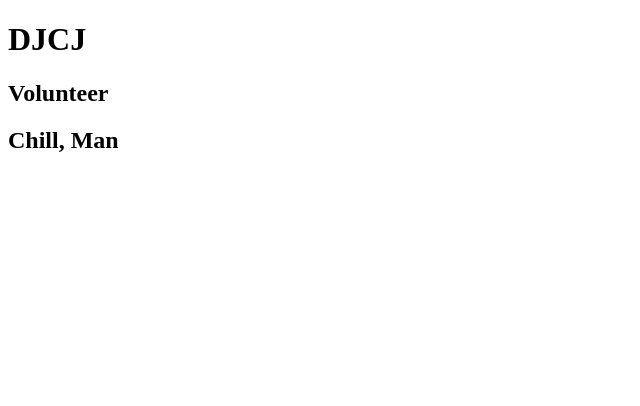
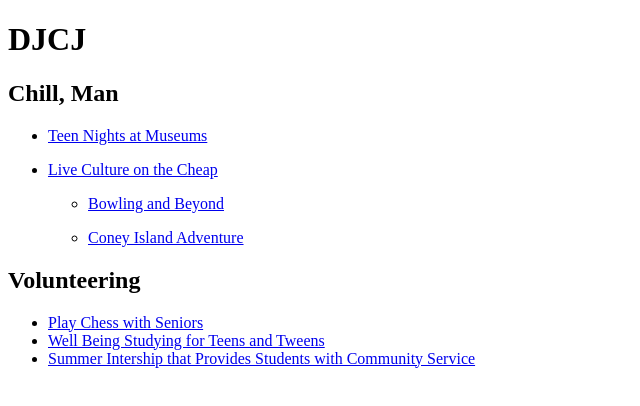
Before and after one commit to Joelis/hackathonproject, a plain HTML site: page index.html in a window 1280 px wide. Shown: the whole page, without its empty margins (0-640 px from the left). Drawn offline with Linux system fonts and the light colour scheme.

Commit message:
Added links

```diff
--- a/index.html
+++ b/index.html
@@ -5,14 +5,16 @@
     </head>
     <body>
         <h1> DJCJ </h1>
-        <h2>Volunteer</h2>
-            <ul> </ul>
-            <ul> </ul>
-            <ul> </ul>
         <h2>Chill, Man</h2>
-            <ul> </ul>
-            <ul> </ul>
-            <ul> </ul>
+            <ul> <li> <a href="https://mommypoppins.com/kids/teen-spirit-13-nyc-activities-even-a-teen-will-call-on-point">Teen Nights at Museums</a> </li> </ul>
+             <ul> <li> <a href="https://mommypoppins.com/kids/teen-spirit-13-nyc-activities-even-a-teen-will-call-on-point">Live Culture on the Cheap</a> </li> </ul>
+            <ul>  <ul> <li> <a href="https://mommypoppins.com/kids/teen-spirit-13-nyc-activities-even-a-teen-will-call-on-point">Bowling and Beyond</a> </li> </ul></ul>
+            <ul> <ul> <li> <a href="https://mommypoppins.com/kids/teen-spirit-13-nyc-activities-even-a-teen-will-call-on-point">Coney Island Adventure</a> </li> </ul></ul>
+        <h2>Volunteering</h2>
+              <ul> <li> <a href="https://www.volunteermatch.org/search/opp2544723.jsp">Play Chess with Seniors </a> </li>
+            <li> <a href="https://www.volunteermatch.org/search/opp2513394.jsp">Well Being Studying for Teens and Tweens </a> </li>
+            <li> <a href="https://www.volunteermatch.org/search/opp2565124.jsp">Summer Intership that Provides  Students with Community Service</a></li>
+            </ul>
         <img src="">
         <img src="">
         <p> </p>
--- a/main.css
+++ b/main.css
@@ -0,0 +1 @@
+body{ background-color: pink;}
```
